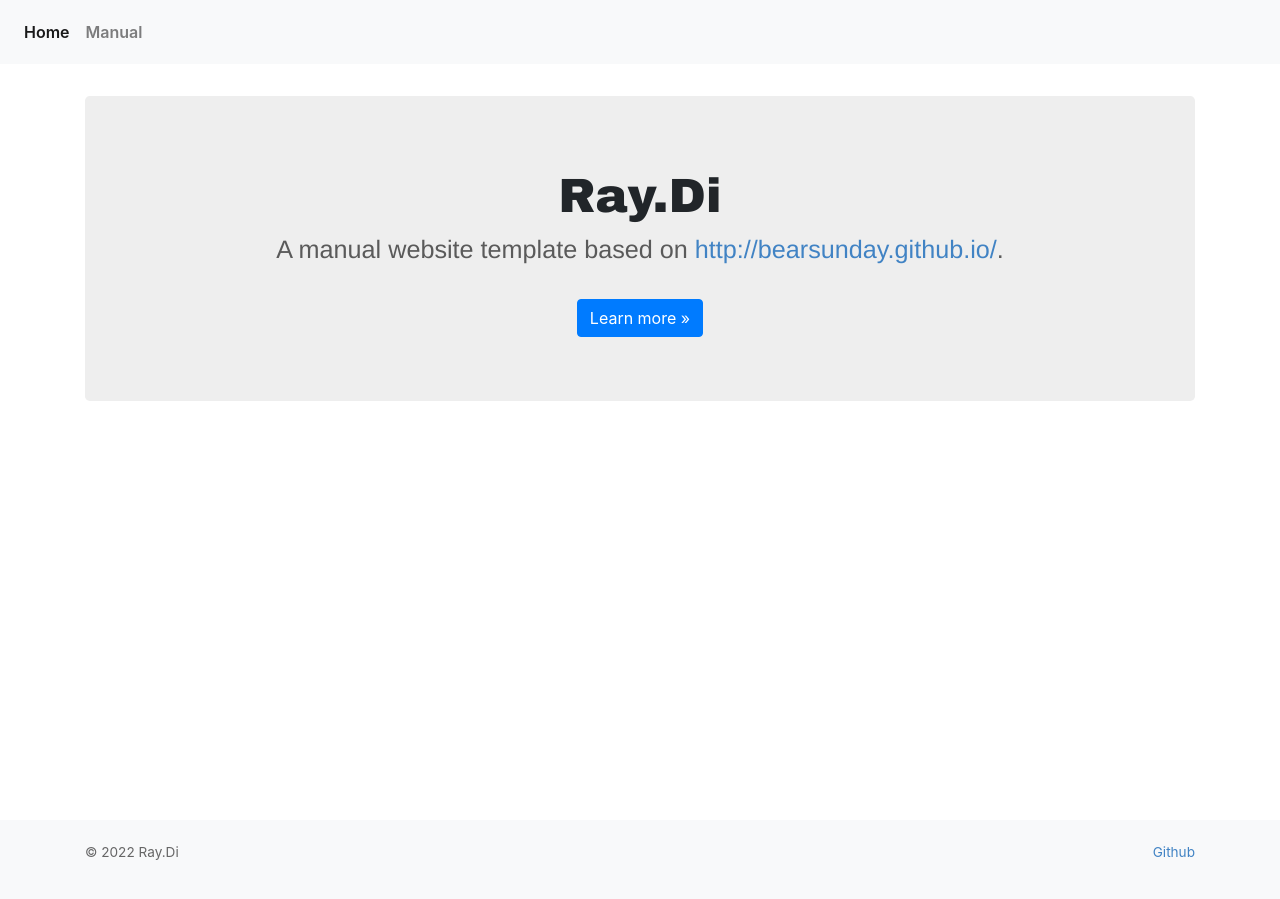
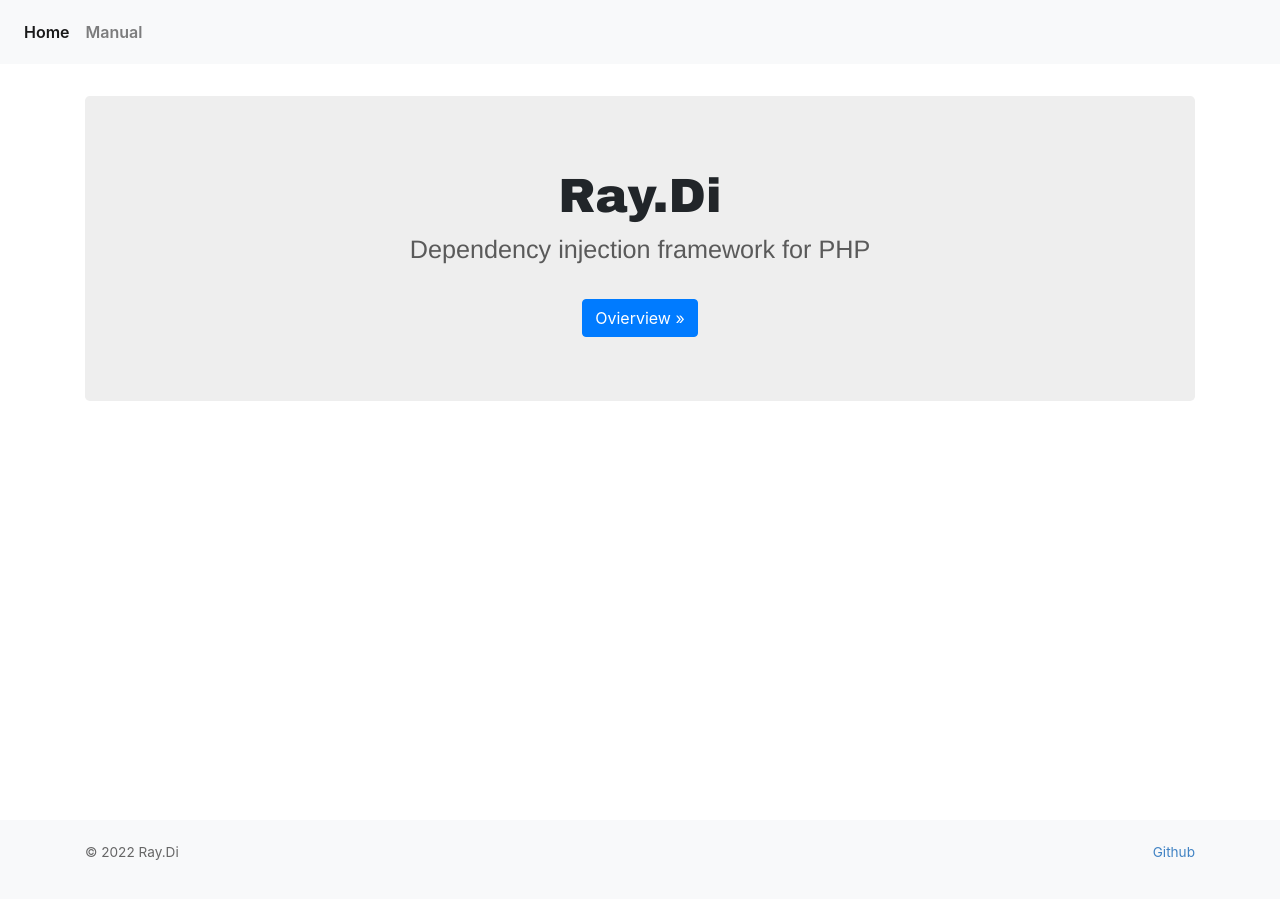
Before and after one commit to ray-di/ray-di.github.io, a Jekyll site: the page built from index.html, in a window 1280 px wide. Built offline with Jekyll 4.4.1, drawn with Linux system fonts in a browser that asks for light colours.

Commit message:
Update index

```diff
--- a/index.html
+++ b/index.html
@@ -7,9 +7,9 @@ category: Index
 <!--    <div><img src="./images/logo.png" alt="logo"></div>-->
     <div style="font-size: xxx-large; font-family: 'Arial Black',serif">Ray.Di</div>
     <p>
-        A manual website template based on <a href="http://bearsunday.github.io/">http://bearsunday.github.io/</a>.
+        Dependency injection framework for PHP
     </p>
     <a class="btn btn-primary" href="/manuals/1.0/en/index.html">
-        Learn more &raquo;
+        Ovierview &raquo;
     </a>
 </div>
```
